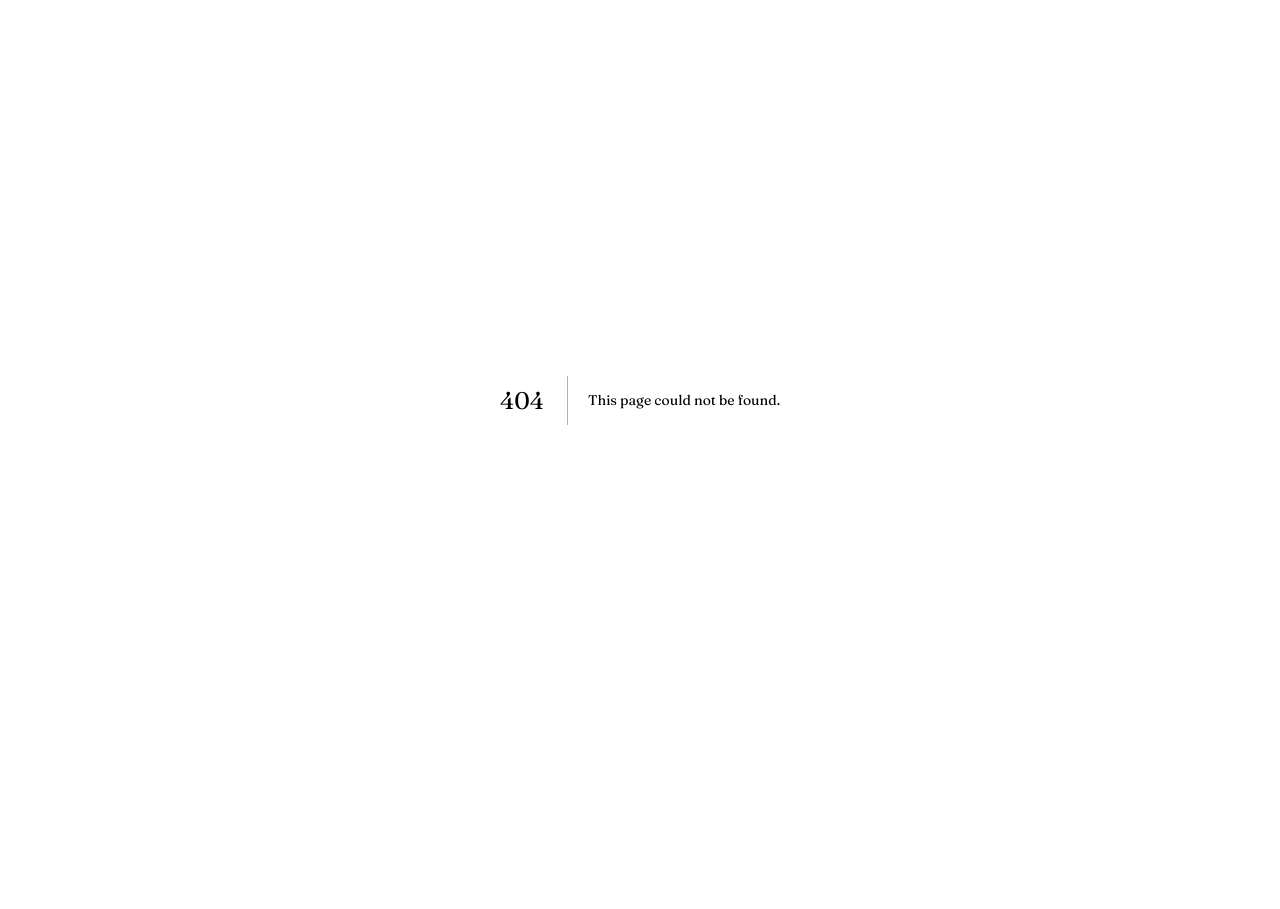
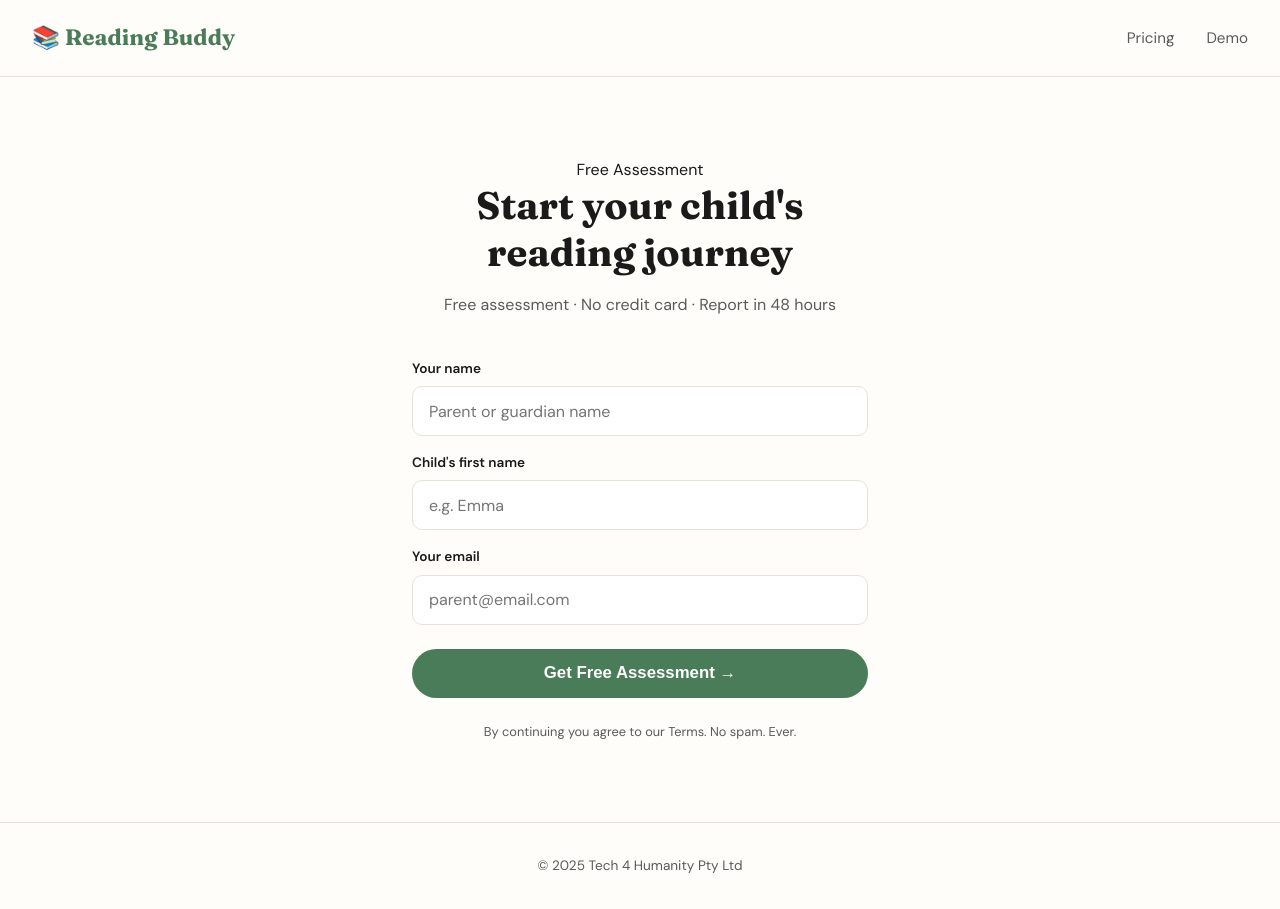
Before and after one commit to TML-4PM/reading-buddy, a Next.js app: page /start in a window 1280 px wide. Before the commit this address had no page. Before the commit the page ends 800 px from the top, so only its background shows below. Built offline with nearby package versions, Linux system fonts and the light colour scheme.

Commit message:
wave30: app/start/page.tsx

```diff
--- /dev/null
+++ b/app/start/page.tsx
@@ -0,0 +1,108 @@
+'use client'
+import { useState } from 'react'
+import Link from 'next/link'
+
+export default function Start() {
+  const [email, setEmail] = useState('')
+  const [name, setName] = useState('')
+  const [childName, setChildName] = useState('')
+  const [submitted, setSubmitted] = useState(false)
+
+  const handleSubmit = async () => {
+    if (!email || !name) return
+    try {
+      await fetch('/api/start', {
+        method: 'POST',
+        headers: { 'Content-Type': 'application/json' },
+        body: JSON.stringify({ email, name, childName, plan: 'free' }),
+      })
+    } catch (_) {}
+    setSubmitted(true)
+  }
+
+  return (
+    <>
+      <nav className="nav">
+        <div className="nav-logo"><Link href="/">📚 Reading Buddy</Link></div>
+        <div className="nav-links">
+          <Link href="/pricing">Pricing</Link>
+          <Link href="/demo">Demo</Link>
+        </div>
+      </nav>
+
+      <main style={{ maxWidth: 520, margin: '0 auto', padding: '5rem 2rem', textAlign: 'center' }}>
+        {submitted ? (
+          <div>
+            <div style={{ fontSize: '4rem', marginBottom: '1.5rem' }}>🎉</div>
+            <h1 style={{ fontFamily: 'Fraunces, serif', fontSize: '2rem', marginBottom: '1rem' }}>You're in!</h1>
+            <p style={{ color: 'var(--mid)', lineHeight: 1.7, marginBottom: '2rem' }}>
+              We've sent your first reading assessment link to <strong>{email}</strong>.<br />
+              Expect your first progress report within 48 hours.
+            </p>
+            <Link href="/report" className="btn-secondary">Preview a Sample Report</Link>
+          </div>
+        ) : (
+          <div>
+            <p className="section-label">Free Assessment</p>
+            <h1 style={{ fontFamily: 'Fraunces, serif', fontSize: '2.4rem', marginBottom: '1rem' }}>
+              Start your child's<br />reading journey
+            </h1>
+            <p style={{ color: 'var(--mid)', marginBottom: '2.5rem', lineHeight: 1.7 }}>
+              Free assessment · No credit card · Report in 48 hours
+            </p>
+
+            <div style={{ display: 'flex', flexDirection: 'column', gap: '1rem', textAlign: 'left' }}>
+              <div>
+                <label style={{ fontSize: '0.85rem', fontWeight: 600, color: 'var(--charcoal)', display: 'block', marginBottom: '0.4rem' }}>Your name</label>
+                <input
+                  type="text"
+                  placeholder="Parent or guardian name"
+                  value={name}
+                  onChange={e => setName(e.target.value)}
+                  style={{
+                    width: '100%', padding: '0.85rem 1rem', border: '1.5px solid var(--border)',
+                    borderRadius: 10, fontSize: '1rem', outline: 'none', fontFamily: 'DM Sans, sans-serif'
+                  }}
+                />
+              </div>
+              <div>
+                <label style={{ fontSize: '0.85rem', fontWeight: 600, color: 'var(--charcoal)', display: 'block', marginBottom: '0.4rem' }}>Child's first name</label>
+                <input
+                  type="text"
+                  placeholder="e.g. Emma"
+                  value={childName}
+                  onChange={e => setChildName(e.target.value)}
+                  style={{
+                    width: '100%', padding: '0.85rem 1rem', border: '1.5px solid var(--border)',
+                    borderRadius: 10, fontSize: '1rem', outline: 'none', fontFamily: 'DM Sans, sans-serif'
+                  }}
+                />
+              </div>
+              <div>
+                <label style={{ fontSize: '0.85rem', fontWeight: 600, color: 'var(--charcoal)', display: 'block', marginBottom: '0.4rem' }}>Your email</label>
+                <input
+                  type="email"
+                  placeholder="parent@email.com"
+                  value={email}
+                  onChange={e => setEmail(e.target.value)}
+                  style={{
+                    width: '100%', padding: '0.85rem 1rem', border: '1.5px solid var(--border)',
+                    borderRadius: 10, fontSize: '1rem', outline: 'none', fontFamily: 'DM Sans, sans-serif'
+                  }}
+                />
+              </div>
+              <button onClick={handleSubmit} className="btn-primary" style={{ marginTop: '0.5rem', fontSize: '1.05rem', padding: '0.9rem' }}>
+                Get Free Assessment →
+              </button>
+            </div>
+
+            <p style={{ color: 'var(--mid)', fontSize: '0.8rem', marginTop: '1.5rem' }}>
+              By continuing you agree to our Terms. No spam. Ever.
+            </p>
+          </div>
+        )}
+      </main>
+      <footer><p>© 2025 Tech 4 Humanity Pty Ltd</p></footer>
+    </>
+  )
+}
```
